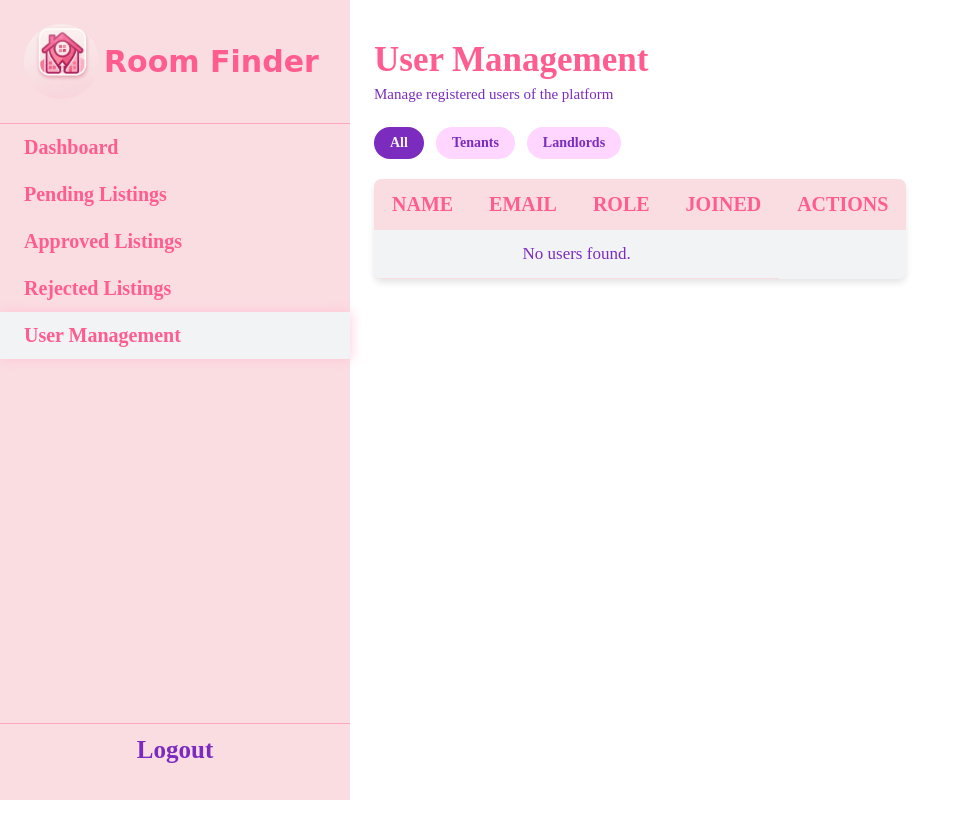
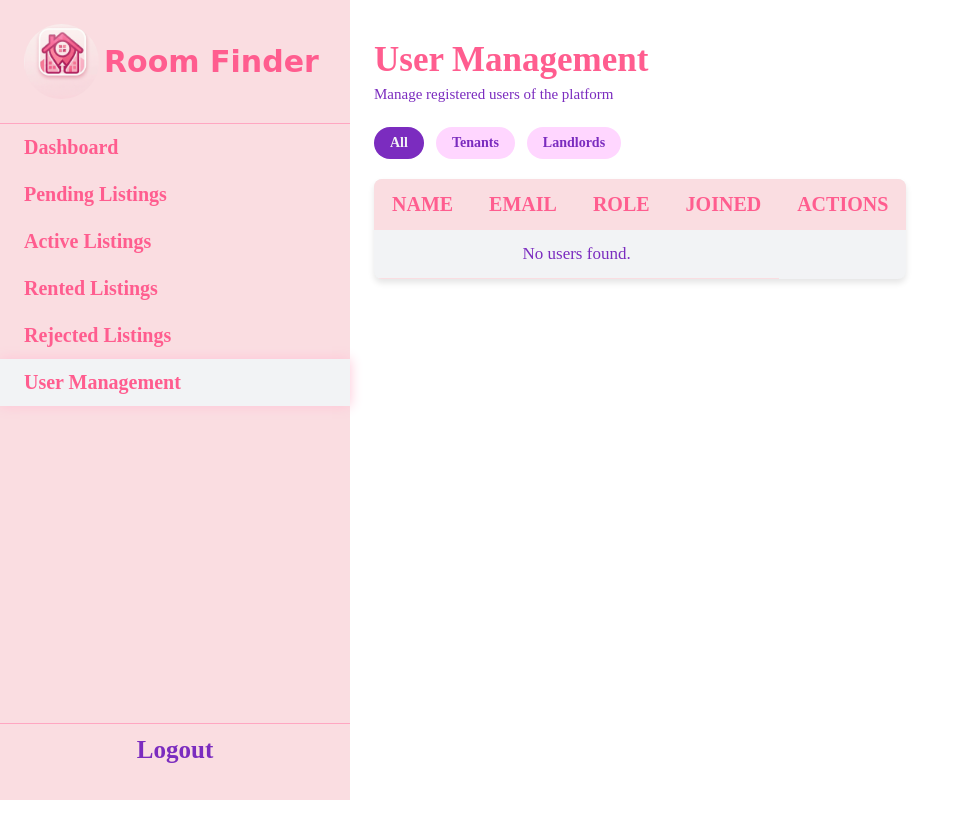
Before and after one commit to janaki0068/Room-Finder, a Django app: page /adminpanel/users/ in a window 1280 px wide. Shown: the top 840 px of the page, without its empty margins (0-969 px from the left). Run offline with Django 5.2, Linux system fonts and the light colour scheme; the visitor is signed in with stand-in values (Sample User, id 1); data comes from the database, SQL or seed files in the repository; some web fonts are replaced.

Commit message:
updated few things in admin dashboard

```diff
--- a/adminpanel/urls.py
+++ b/adminpanel/urls.py
@@ -1,10 +1,12 @@
 from django.urls import path
+from django.contrib.auth import views as auth_views
 from . import views
 
 urlpatterns = [
     path('dashboard/', views.admin_dashboard, name='admin_dashboard'),
     path('pending/', views.pending_listings, name='pending_listings'),
-    path('approved/', views.approved_listings, name='approved_listings'),
+    path('active/', views.active_listings, name='active_listings'),
+    path('rented/', views.rented_listings, name='rented_listings'),
     path('rejected/', views.rejected_listings, name='rejected_listings'),
 
     path('approve/<int:room_id>/', views.approve_listing, name='approve_listing'),
@@ -12,4 +14,6 @@ urlpatterns = [
 
     path('users/', views.user_management, name='user_management'),
     path('users/delete/<int:user_id>/', views.delete_user, name='delete_user'),
+
+    path('logout/', views.custom_logout, name='logout'),
 ]
--- a/adminpanel/views.py
+++ b/adminpanel/views.py
@@ -2,6 +2,7 @@ from django.shortcuts import render, redirect, get_object_or_404
 from django.contrib.admin.views.decorators import staff_member_required
 from rooms.models import Room
 from django.contrib.auth.models import User
+from django.contrib.auth import logout
 
 # Create your views here.
 
@@ -10,7 +11,8 @@ from django.contrib.auth.models import User
 def admin_dashboard(request):
     context = {
         "pending_count": Room.objects.filter(status="pending").count(),
-        "approved_count": Room.objects.filter(status="approved").count(),
+        "active_count": Room.objects.filter(status="active").count(),
+        "rented_count": Room.objects.filter(status="rented").count(),
         "rejected_count": Room.objects.filter(status="rejected").count(),
         "total_users": User.objects.count(),
     }
@@ -24,9 +26,15 @@ def pending_listings(request):
 
 
 @staff_member_required
-def approved_listings(request):
-    listings = Room.objects.filter(status="approved")
-    return render(request, "adminpanel/approved_listings.html", {"listings": listings})
+def active_listings(request):
+    listings = Room.objects.filter(status="active")
+    return render(request, "adminpanel/active_listings.html", {"listings": listings})
+
+
+@staff_member_required
+def rented_listings(request):
+    listings = Room.objects.filter(status="rented")
+    return render(request, "adminpanel/rented_listings.html", {"listings": listings})
 
 
 @staff_member_required
@@ -38,7 +46,8 @@ def rejected_listings(request):
 @staff_member_required
 def approve_listing(request, room_id):
     room = get_object_or_404(Room, id=room_id)
-    room.status = "approved"
+    room.status = "active"
+    room.is_verified = True
     room.rejection_reason = ""
     room.save()
     return redirect("pending_listings")
@@ -50,12 +59,12 @@ def reject_listing(request, room_id):
     if request.method == "POST":
         reason = request.POST.get('reason', '')
         room.status = "rejected"
+        room.is_verified = False
         room.rejection_reason = reason
         room.save()
         return redirect("pending_listings")
 
     return render(request, "adminpanel/reject_listing.html", {"room": room})
-
 
 
 @staff_member_required
@@ -72,7 +81,7 @@ def user_management(request):
     return render(request, "adminpanel/user_management.html", {
         "users": users,
         "role_filter": role_filter,
-        })
+    })
 
 
 @staff_member_required
@@ -81,3 +90,8 @@ def delete_user(request, user_id):
     if request.method == "POST":
         user.delete()
     return redirect("user_management")
+
+
+def custom_logout(request):
+    logout(request)
+    return redirect('login')
--- a/rooms/urls.py
+++ b/rooms/urls.py
@@ -13,6 +13,7 @@ urlpatterns = [
     path('search/', views.search_rooms, name='search_rooms'),
     path('get-districts/<int:province_id>/',views.get_districts, name='get_districts'),
 
+
     # LANDLORD -->
     path("landlord-dashboard/", views.landlord_dashboard,name="landlord_dashboard"),
     path('profile/', views.landlord_profile, name='landlord_profile'),
@@ -26,8 +27,7 @@ urlpatterns = [
     path("messages/", views.messages_view, name="messages"),
     path("messages/<int:user_id>/<int:room_id>/",views.chat_room, name="chat_room"),
     path("settings/", views.settings_view, name="settings"),
-    path('settings/password/', auth_views.PasswordChangeView.as_view(),
-         name='password_change'),
+    path('settings/password/', auth_views.PasswordChangeView.as_view(),name='password_change'),
 
 
     # TENANT -->
--- a/templates/adminpanel/admin_base.html
+++ b/templates/adminpanel/admin_base.html
@@ -27,10 +27,10 @@
     <nav class="sidebar-nav">
       <a href="{% url 'admin_dashboard' %}" class="{% if request.resolver_match.url_name == 'admin_dashboard' %}active{% endif %}">Dashboard</a>
       <a href="{% url 'pending_listings' %}" class="{% if request.resolver_match.url_name == 'pending_listings' %}active{% endif %}">Pending Listings</a>
-      <a href="{% url 'approved_listings' %}" class="{% if request.resolver_match.url_name == 'approved_listings' %}active{% endif %}">Approved Listings</a>
+      <a href="{% url 'active_listings' %}" class="{% if request.resolver_match.url_name == 'active_listings' %}active{% endif %}">Active Listings</a>
+      <a href="{% url 'rented_listings' %}" class="{% if request.resolver_match.url_name == 'rented_listings' %}active{% endif %}">Rented Listings</a>
       <a href="{% url 'rejected_listings' %}" class="{% if request.resolver_match.url_name == 'rejected_listings' %}active{% endif %}">Rejected Listings</a>
       <a href="{% url 'user_management' %}" class="{% if request.resolver_match.url_name == 'user_management' %}active{% endif %}">User Management</a>
-
     </nav>
 
     <a href="{% url 'logout' %}" class="sidebar-logout">Logout</a>
```
Also changed, not shown: rooms/views.py (+2 -9 lines), templates/adminpanel/dashboard.html (+8 -3 lines), templates/adminpanel/rented_listings.html (added, +49 -0 lines), templates/adminpanel/active_listings.html (renamed from templates/adminpanel/approved_listings.html).
